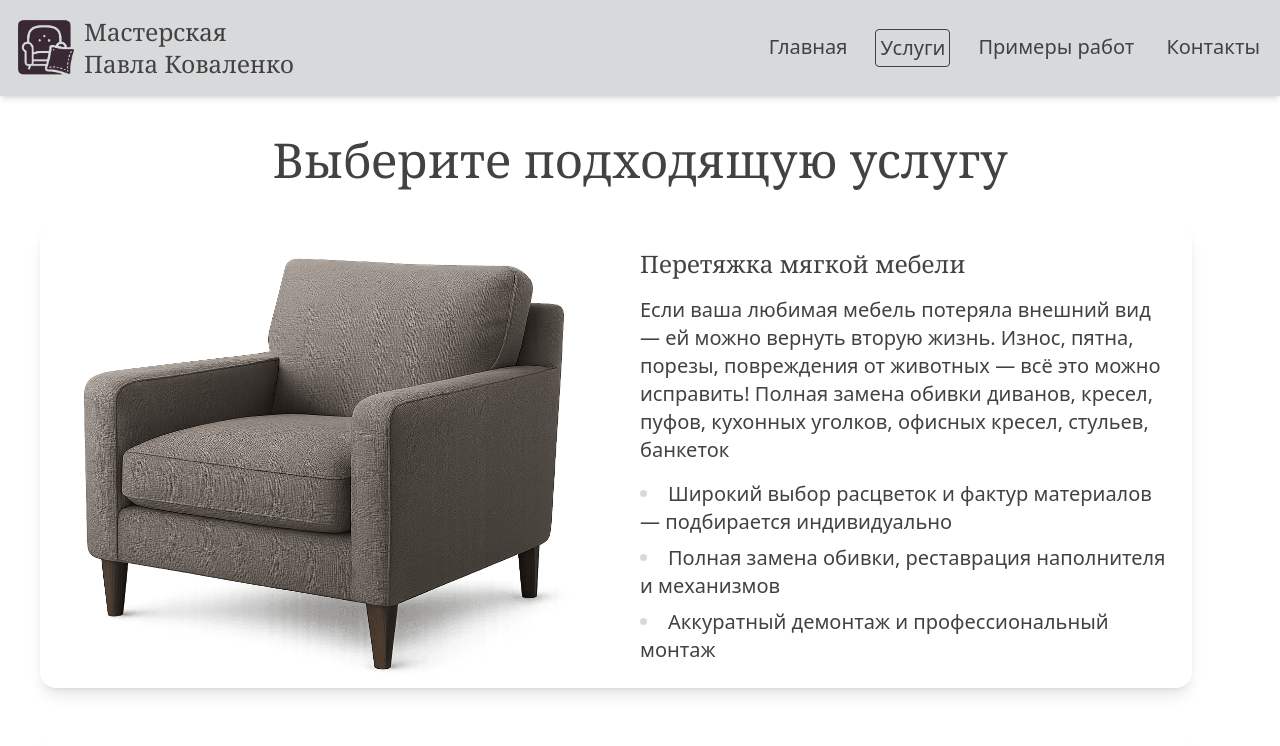
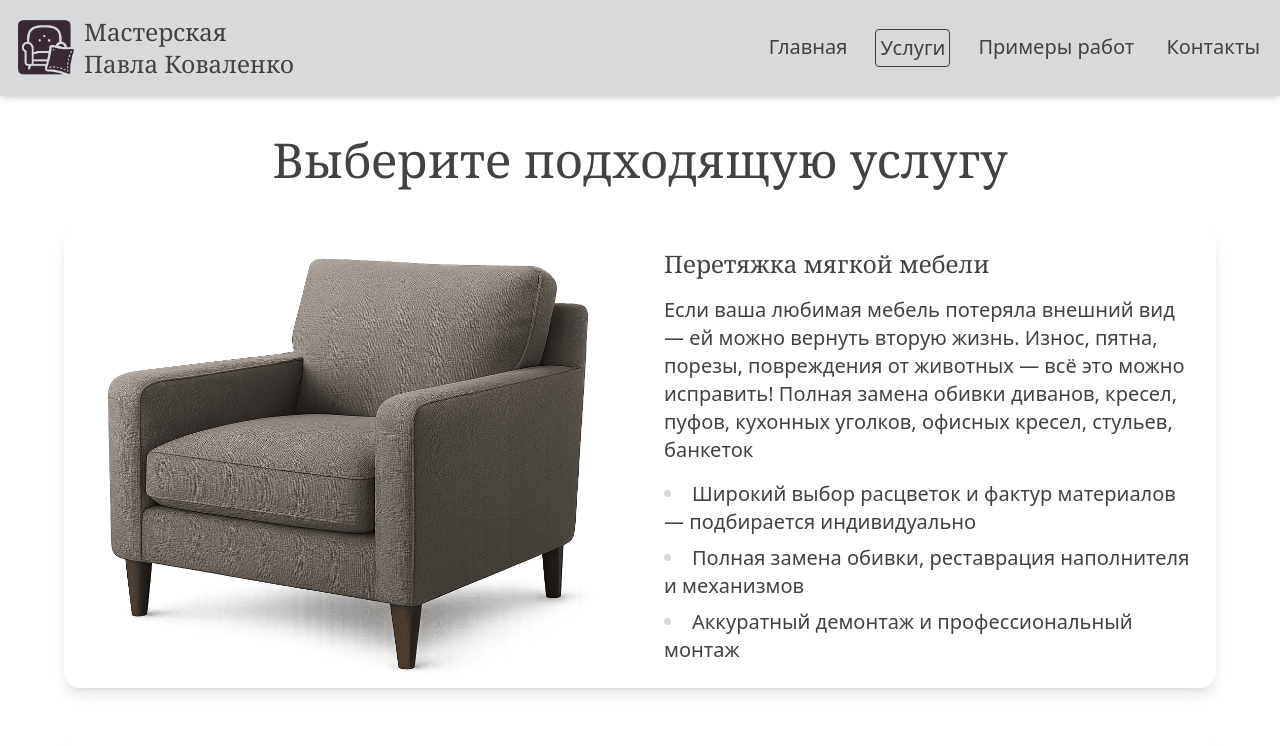
Before and after one commit to asimo-git/kovalenko-leather, a Next.js app: page /services in a window 1280 px wide. Shown: the top 746 px of the page. Built offline with nearby package versions, Linux system fonts and the light colour scheme.

Commit message:
feat: make logo link to the main page

```diff
--- a/app/services/page.tsx
+++ b/app/services/page.tsx
@@ -5,7 +5,7 @@ export default function ServicesPage() {
   return (
     <section className="p-10">
       <h2 className="subtitle">Выберите подходящую услугу</h2>
-      <div className="max-w-6xl flex flex-col gap-12">
+      <div className="max-w-6xl flex flex-col gap-12 m-auto">
         {SERVICES.map(({ src, alt, title, text, list }, index) => (
           <div
             key={title}
```
Also changed, not shown: app/components/Header.tsx (+3 -1 lines).
